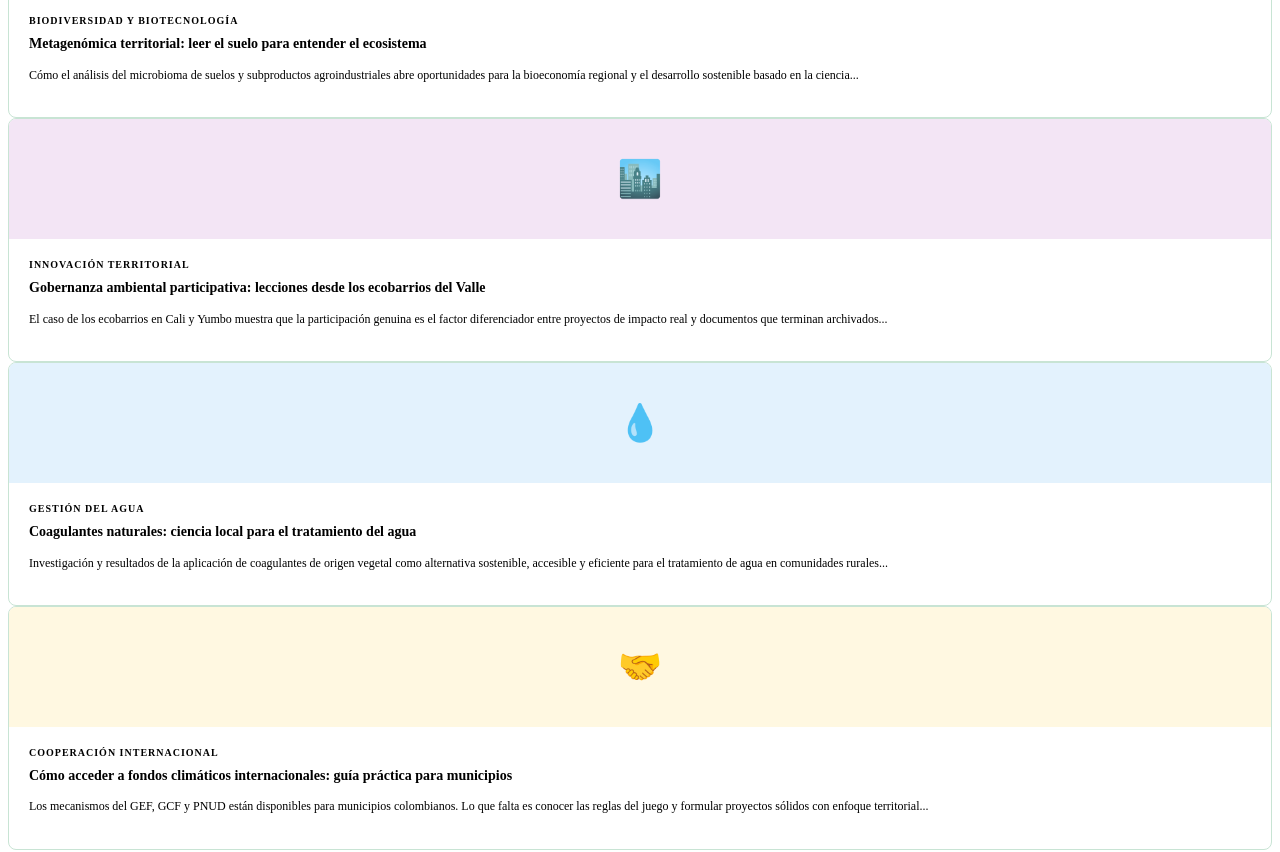
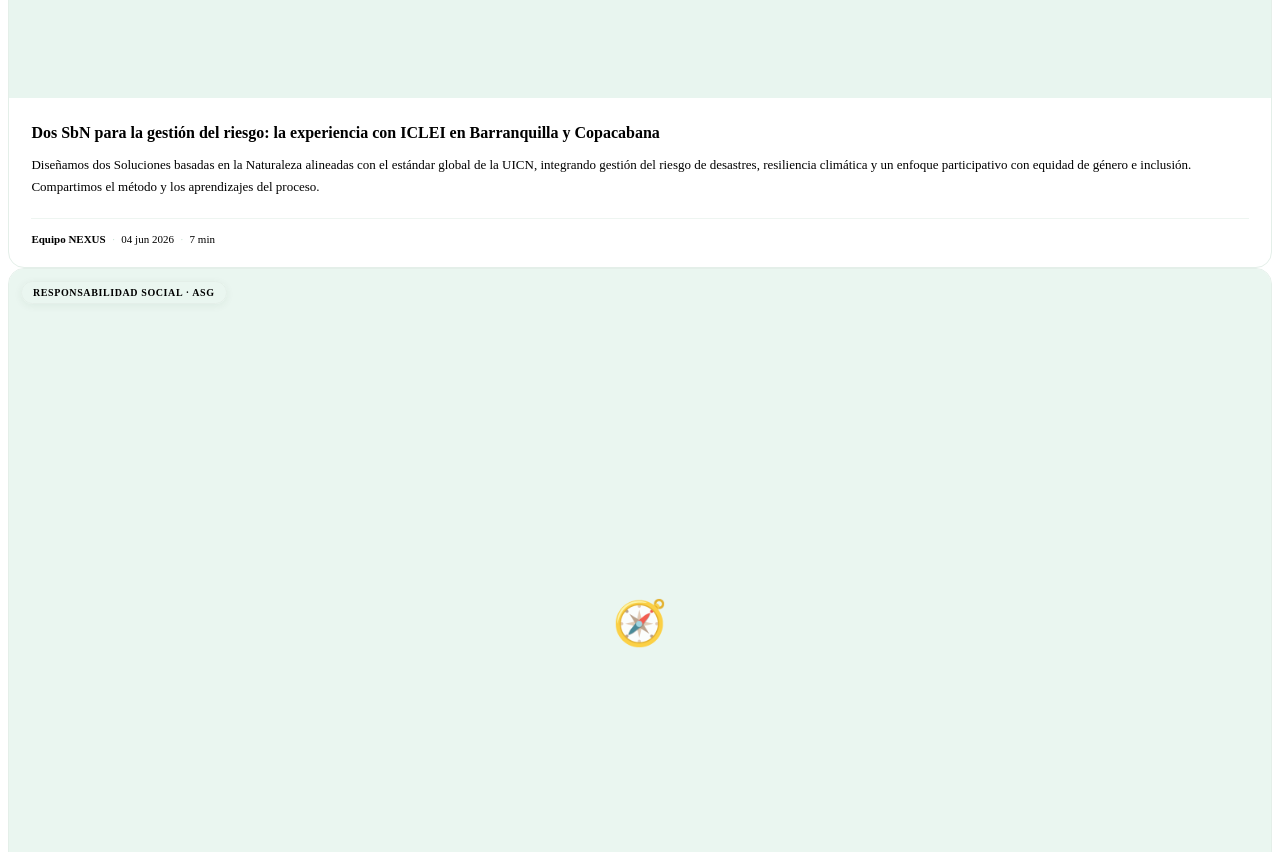
Before and after one commit to CarlosGabrielMunozReyes64-313/nexus-landing-page, a React (Vite) app: page /blog in a window 1280 px wide. Shown: the part 1300-2152 px from the top of the page. Built offline with nearby package versions, Linux system fonts and the light colour scheme; the HTML template or start-up script is replaced by a standard one.

Commit message:
modificaciond e la pagina  12/6/2026

```diff
--- a/src/components/BlogCard/BlogCard.css
+++ b/src/components/BlogCard/BlogCard.css
@@ -1,45 +1,102 @@
-/* ── BLOG CARDS ───────────────────────────────────── */
+/* ── BLOG CARDS (armonía blanco-dominante + verde de acento) ── */
 .blog-card {
   background: var(--nx-white);
-  border: 0.5px solid #c8e4d4;
-  border-radius: 8px;
+  border: 1px solid #e4efe9;
+  border-radius: 16px;
   overflow: hidden;
   cursor: pointer;
+  display: flex;
+  flex-direction: column;
   transition:
-    transform 0.2s,
-    box-shadow 0.2s;
+    transform 0.25s ease,
+    box-shadow 0.25s ease,
+    border-color 0.25s ease;
 }
 .blog-card:hover {
-  transform: translateY(-3px);
-  box-shadow: 0 8px 28px rgba(4, 169, 122, 0.1);
+  transform: translateY(-5px);
+  box-shadow: 0 16px 40px rgba(4, 169, 122, 0.12);
+  border-color: var(--nx-mid);
 }
+
+/* Imagen / respaldo */
 .blog-img {
-  height: 120px;
+  position: relative;
+  aspect-ratio: 16 / 9;
+  width: 100%;
   display: flex;
   align-items: center;
   justify-content: center;
-  font-size: 36px;
+  background: var(--nx-light);
+  overflow: hidden;
 }
-.blog-body {
-  padding: 1.25rem;
+.blog-img img {
+  width: 100%;
+  height: 100%;
+  object-fit: cover;
+  display: block;
 }
+.blog-img-emoji {
+  font-size: 44px;
+  line-height: 1;
+  opacity: 0.85;
+}
+/* Etiqueta de categoría sobre la imagen */
 .blog-topic {
+  position: absolute;
+  top: 12px;
+  left: 12px;
+  background: var(--nx-white);
+  color: var(--nx-mid);
   font-size: 10px;
   font-weight: 700;
-  letter-spacing: 1px;
+  letter-spacing: 0.6px;
   text-transform: uppercase;
-  color: var(--nx-mid);
-  margin-bottom: 0.5rem;
+  padding: 5px 11px;
+  border-radius: 20px;
+  border: 1px solid #e4efe9;
+  box-shadow: 0 2px 8px rgba(2, 64, 41, 0.06);
+}
+
+/* Cuerpo */
+.blog-body {
+  padding: 1.5rem 1.4rem 1.35rem;
+  display: flex;
+  flex-direction: column;
+  flex: 1;
 }
 .blog-title {
-  font-size: 14px;
+  font-size: 16px;
   font-weight: 700;
   color: var(--nx-dark);
-  margin-bottom: 0.5rem;
+  margin: 0 0 0.6rem;
   line-height: 1.4;
 }
 .blog-preview {
-  font-size: 12px;
+  font-size: 13px;
   color: var(--nx-muted);
-  line-height: 1.6;
+  line-height: 1.7;
+  margin: 0 0 1.25rem;
 }
+.blog-card:hover .blog-title {
+  color: var(--nx-mid);
+}
+
+/* Metadatos */
+.blog-meta {
+  margin-top: auto;
+  display: flex;
+  align-items: center;
+  flex-wrap: wrap;
+  gap: 6px;
+  padding-top: 0.9rem;
+  border-top: 1px solid #eef5f1;
+  font-size: 11px;
+  color: var(--nx-muted);
+}
+.blog-author {
+  font-weight: 700;
+  color: var(--nx-dark);
+}
+.blog-dot {
+  color: #c8e4d4;
+}
--- a/src/components/BlogCard/BlogCard.jsx
+++ b/src/components/BlogCard/BlogCard.jsx
@@ -1,16 +1,32 @@
 import './BlogCard.css';
+
 // Tarjeta de un artículo del blog. Recibe un objeto `post`.
+// Si `post.image` tiene una ruta, muestra la imagen; si está vacío,
+// usa el emoji sobre un fondo verde suave como respaldo.
 export default function BlogCard({ post }) {
   return (
-    <div className="blog-card">
-      <div className="blog-img" style={{ background: post.bg }}>
-        {post.emoji}
+    <article className="blog-card">
+      <div className="blog-img" style={post.image ? undefined : { background: post.bg }}>
+        {post.image ? (
+          <img src={post.image} alt={post.title} loading="lazy" />
+        ) : (
+          <span className="blog-img-emoji">{post.emoji}</span>
+        )}
+        <span className="blog-topic">{post.topic}</span>
       </div>
+
       <div className="blog-body">
-        <div className="blog-topic">{post.topic}</div>
-        <div className="blog-title">{post.title}</div>
+        <h3 className="blog-title">{post.title}</h3>
         <p className="blog-preview">{post.preview}</p>
+
+        <div className="blog-meta">
+          <span className="blog-author">{post.author}</span>
+          <span className="blog-dot" aria-hidden="true">·</span>
+          <span>{post.date}</span>
+          <span className="blog-dot" aria-hidden="true">·</span>
+          <span>{post.readTime}</span>
+        </div>
       </div>
-    </div>
-  )
+    </article>
+  );
 }
--- a/src/data/siteData.js
+++ b/src/data/siteData.js
@@ -406,54 +406,111 @@
 export const ALLIES = [];
 
 // ── Artículos del blog ────────────────────────────────
+// CÓMO REEMPLAZAR EL CONTENIDO (fácil):
+//  · image    → ruta de la imagen del artículo. Deja el archivo en `public/blog/`
+//               y pon aquí su ruta, p. ej. '/blog/sbn-iclei.jpg'.
+//               Si lo dejas como '' (vacío), se usa el emoji sobre fondo verde como respaldo.
+//  · emoji/bg → respaldo visual cuando NO hay imagen (emoji + color de fondo).
+//  · topic    → categoría corta (se muestra como etiqueta verde).
+//  · title    → titular del artículo.
+//  · preview  → resumen de 2-3 líneas.
+//  · date / author / readTime → metadatos (fecha, autor, tiempo de lectura).
 export const BLOG_POSTS = [
   {
+    image: '',
     emoji: '🌿',
     bg: '#E8F5EF',
     topic: 'Soluciones basadas en la Naturaleza',
-    title: '¿Qué son las SbN y por qué están transformando la planificación territorial?',
+    title: 'Dos SbN para la gestión del riesgo: la experiencia con ICLEI en Barranquilla y Copacabana',
     preview:
-      'El estándar global de la UICN y el Marco Global de Biodiversidad abren una nueva era para los proyectos de infraestructura verde y restauración ecológica a escala territorial...',
+      'Diseñamos dos Soluciones basadas en la Naturaleza alineadas con el estándar global de la UICN, integrando gestión del riesgo de desastres, resiliencia climática y un enfoque participativo con equidad de género e inclusión. Compartimos el método y los aprendizajes del proceso.',
+    date: '04 jun 2026',
+    author: 'Equipo NEXUS',
+    readTime: '7 min',
   },
   {
-    emoji: '🌡️',
-    bg: '#E1F0F5',
-    topic: 'Resiliencia Climática',
-    title: 'Ciudades que respiran: infraestructura verde como estrategia de adaptación',
+    image: '',
+    emoji: '🧭',
+    bg: '#EAF6F0',
+    topic: 'Responsabilidad Social · ASG',
+    title: 'De la teoría a la práctica: construir una Política de RSE con criterios ASG e indicadores SMART',
     preview:
-      'Análisis de casos exitosos de ecobarrios y corredores ecológicos urbanos que demuestran el valor económico y social de la naturaleza integrada en el diseño de la ciudad...',
+      'A partir del trabajo con Inversiones López, recorremos cómo se formula una política institucional de Responsabilidad Social Empresarial: diagnóstico, análisis normativo y de riesgos, matriz de materialidad, indicadores SMART y talleres de cocreación con los equipos.',
+    date: '28 may 2026',
+    author: 'Equipo NEXUS',
+    readTime: '8 min',
   },
   {
-    emoji: '🔬',
-    bg: '#E8F5E9',
-    topic: 'Biodiversidad y Biotecnología',
-    title: 'Metagenómica territorial: leer el suelo para entender el ecosistema',
+    image: '',
+    emoji: '🏘️',
+    bg: '#E6F4EC',
+    topic: 'Urbanismo y Gobernanza',
+    title: 'Ecobarrios en Cali y Yumbo: qué cambia cuando la comunidad lidera la gobernanza ambiental',
     preview:
-      'Cómo el análisis del microbioma de suelos y subproductos agroindustriales abre oportunidades para la bioeconomía regional y el desarrollo sostenible basado en la ciencia...',
+      'El diseño participativo de barrios sostenibles —infraestructura verde, gestión comunitaria del agua y soluciones basadas en la naturaleza en entornos urbano-industriales— muestra que la participación genuina es lo que separa un proyecto de impacto real de un documento archivado.',
+    date: '19 may 2026',
+    author: 'Equipo NEXUS',
+    readTime: '6 min',
   },
   {
-    emoji: '🏙️',
-    bg: '#F3E5F5',
-    topic: 'Innovación Territorial',
-    title: 'Gobernanza ambiental participativa: lecciones desde los ecobarrios del Valle',
+    image: '',
+    emoji: '🔬',
+    bg: '#E8F5EF',
+    topic: 'Bioeconomía e I+D',
+    title: 'Leer el microbioma del fique: bioeconomía a partir de un residuo agroindustrial',
     preview:
-      'El caso de los ecobarrios en Cali y Yumbo muestra que la participación genuina es el factor diferenciador entre proyectos de impacto real y documentos que terminan archivados...',
+      'La metagenómica aplicada a subproductos del fique (Furcraea sp.) permite identificar cepas con potencial biotecnológico para biofertilizantes y biocontroladores. Así convertimos un residuo regional en una oportunidad de bioeconomía basada en ciencia.',
+    date: '12 may 2026',
+    author: 'Equipo NEXUS',
+    readTime: '9 min',
   },
   {
-    emoji: '💧',
-    bg: '#E3F2FD',
-    topic: 'Gestión del Agua',
-    title: 'Coagulantes naturales: ciencia local para el tratamiento del agua',
+    image: '',
+    emoji: '⛏️',
+    bg: '#EAF6F0',
+    topic: 'Gestión del Suelo',
+    title: 'Devolverle vida al suelo: restauración ecológica después de la minería',
     preview:
-      'Investigación y resultados de la aplicación de coagulantes de origen vegetal como alternativa sostenible, accesible y eficiente para el tratamiento de agua en comunidades rurales...',
+      'Recuperar suelos degradados por actividades mineras exige más que sembrar: selección de especies nativas, enmiendas biológicas y monitoreo riguroso de la recuperación. Explicamos la estrategia que usamos para cerrar ciclos y restaurar funciones ecosistémicas.',
+    date: '02 may 2026',
+    author: 'Equipo NEXUS',
+    readTime: '6 min',
   },
   {
-    emoji: '🤝',
-    bg: '#FFF8E1',
-    topic: 'Cooperación Internacional',
-    title: 'Cómo acceder a fondos climáticos internacionales: guía práctica para municipios',
+    image: '',
+    emoji: '🐄',
+    bg: '#E6F4EC',
+    topic: 'Ganadería Sostenible',
+    title: 'Ganadería que captura carbono: sistemas silvopastoriles en el suroccidente',
     preview:
-      'Los mecanismos del GEF, GCF y PNUD están disponibles para municipios colombianos. Lo que falta es conocer las reglas del juego y formular proyectos sólidos con enfoque territorial...',
+      'Diseñar ganadería baja en emisiones es posible integrando sistemas silvopastoriles y medición de huella de carbono en finca. Mostramos cómo se combinan productividad, bienestar animal y captura de carbono en predios reales de la región.',
+    date: '23 abr 2026',
+    author: 'Equipo NEXUS',
+    readTime: '7 min',
+  },
+  {
+    image: '',
+    emoji: '💧',
+    bg: '#E8F5EF',
+    topic: 'Gestión del Agua',
+    title: 'Tratar agua con plantas: coagulantes naturales para comunidades rurales',
+    preview:
+      'Los coagulantes de origen vegetal son una alternativa sostenible, accesible y de bajo costo frente a los químicos convencionales para el tratamiento de aguas. Compartimos resultados de su aplicación y por qué importan en contextos rurales del suroccidente.',
+    date: '15 abr 2026',
+    author: 'Equipo NEXUS',
+    readTime: '5 min',
+  },
+  {
+    image: '',
+    emoji: '🌱',
+    bg: '#EAF6F0',
+    topic: 'Agricultura Sostenible',
+    title: 'Biofertilizantes y biocontroladores: menos agroquímicos, más bioeconomía regional',
+    preview:
+      'La formulación y validación de bioproductos para la agricultura reduce la dependencia de agroquímicos y fortalece la bioeconomía del suroccidente colombiano. Explicamos el camino desde el laboratorio hasta el campo y su impacto en la sostenibilidad productiva.',
+    date: '07 abr 2026',
+    author: 'Equipo NEXUS',
+    readTime: '8 min',
   },
 ];
 
```
Also changed, not shown: public/blog/LEEME.txt (added).
